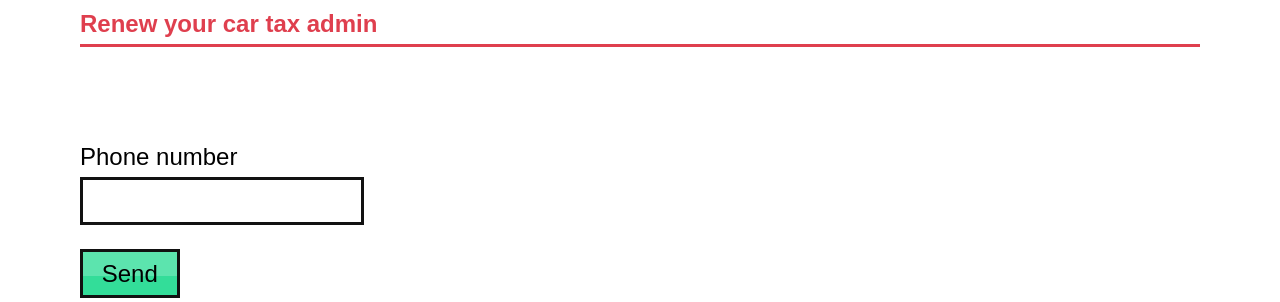
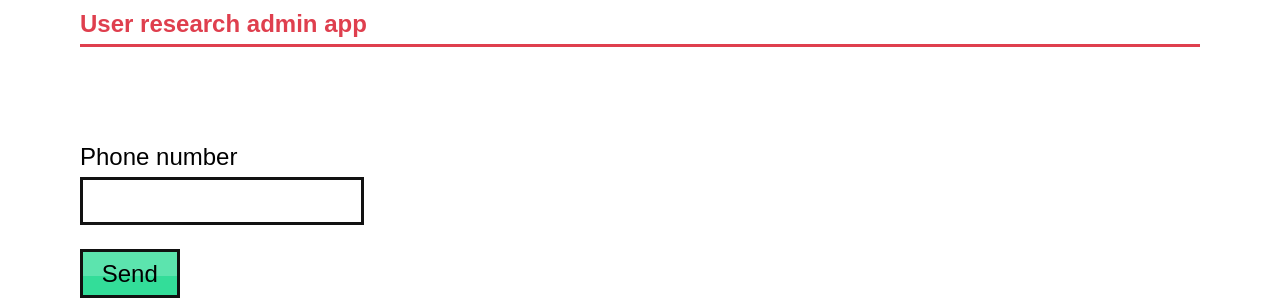
Before and after one commit to quis/renew-car-tax-admin, a Flask app: page / in a window 1280 px wide. Shown: the top 302 px of the page. Run offline with Flask 2, Linux system fonts and the light colour scheme.

Commit message:
Rename app to reflect new repo name

```diff
--- a/templates/_base.html
+++ b/templates/_base.html
@@ -72,7 +72,7 @@
   </head>
   <body>
     <h1>
-      Renew your car tax admin
+      User research admin app
     </h1>
     {% block main %}{% endblock %}
   </body>
```
